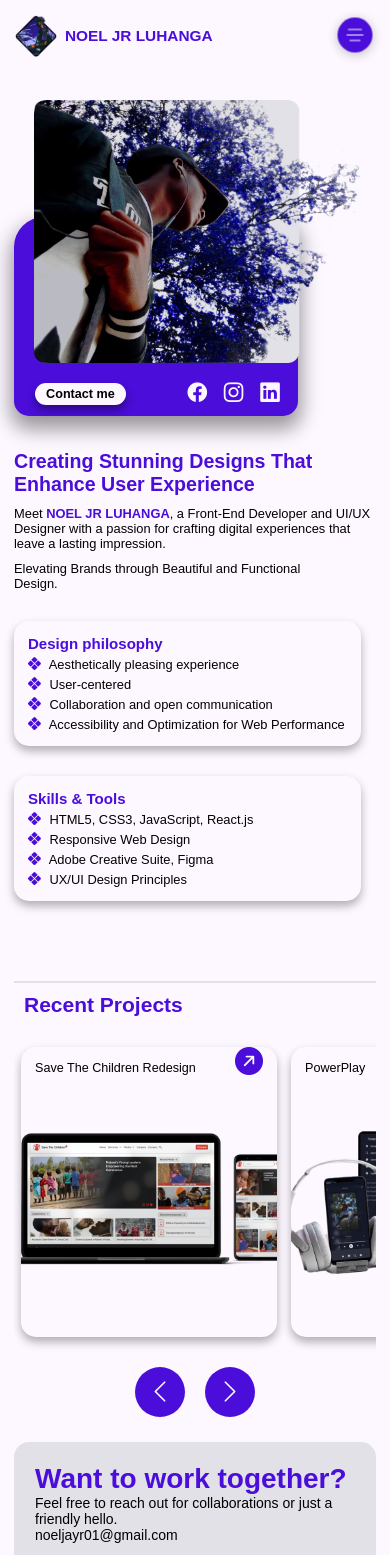
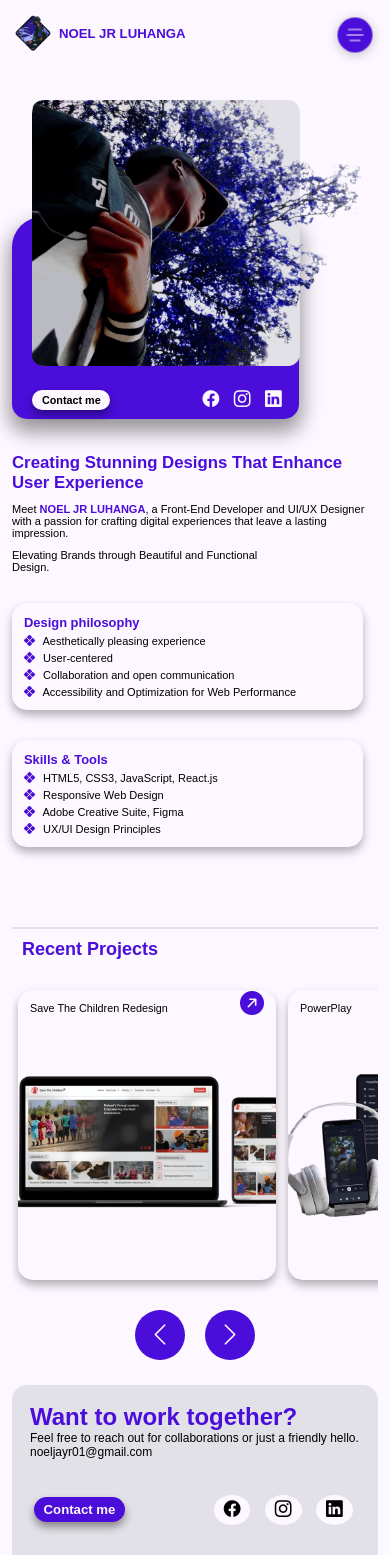
Before and after one commit to noeljayr/noeljayr.github.io, a PHP site: page / in a window 390 px wide. Shown: the top 1555 px of the page. Run offline with PHP 8.4, Linux system fonts and the light colour scheme; some web fonts are replaced.

Commit message:
Update index.css

```diff
--- a/index.css
+++ b/index.css
@@ -16,7 +16,7 @@
 
 html {
   font-family: "Satoshi", sans-serif;
-  font-size: clamp(14px, 1.5vw, 1.1em);
+  font-size: clamp(12px, 1.5vw, 1.1em);
   background-color: var(--bg);
   scroll-behavior: smooth;
   scroll-padding: var(--scroll-padding, 5rem);
@@ -832,7 +832,7 @@ ul li i {
 
 .social-links .contact-links i {
   color: black;
-  font-size: 1.8rem;
+  font-size: 1.4rem;
 }
 
 .social-links .contact-links {
```
